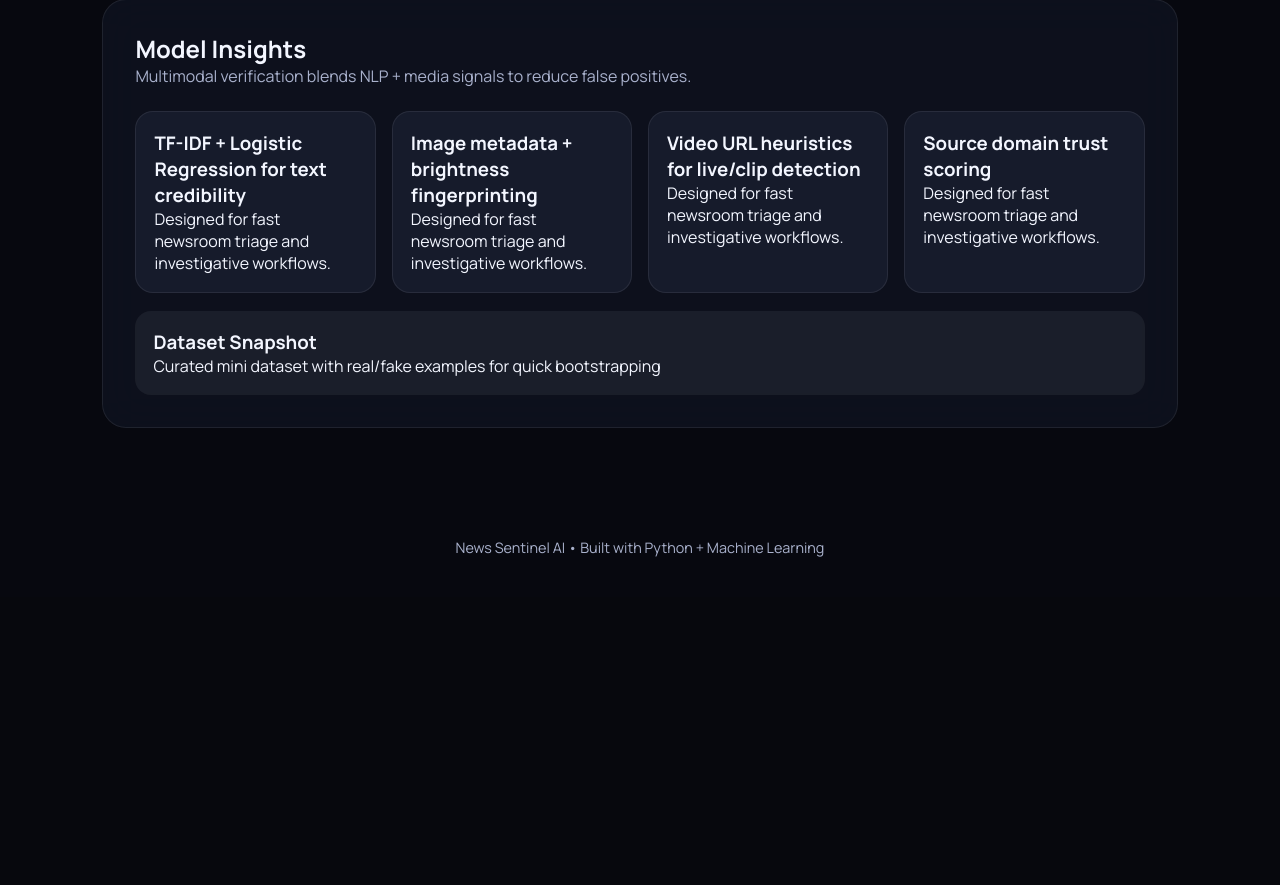
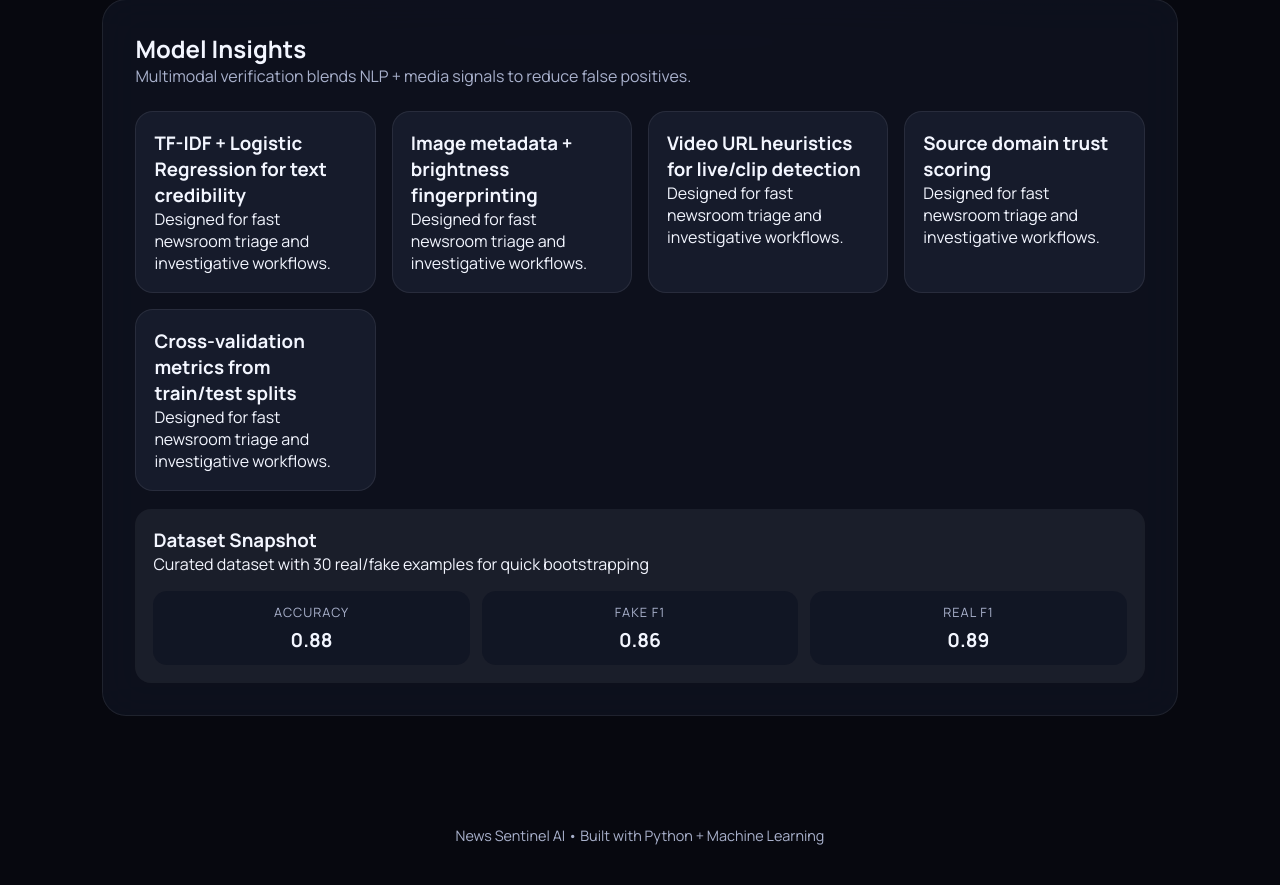
Before and after one commit to mohammadatef44/abedaldeen1, a Flask app: page / in a window 1280 px wide. Shown: the part 1229-2114 px from the top of the page. Before the commit the page ends 1786 px from the top, so only its background shows below. Run offline with Flask 3, Linux system fonts and the light colour scheme.

Commit message:
Enhance ML workflow and metrics display

```diff
--- a/app.py
+++ b/app.py
@@ -9,7 +9,7 @@ import requests
 from flask import Flask, render_template, request
 from PIL import Image
 
-from ml.model import blend_scores, load_model, predict_text
+from ml.model import METRICS_PATH, blend_scores, load_model, predict_text
 
 BASE_DIR = Path(__file__).resolve().parent
 INSIGHTS_PATH = BASE_DIR / "data" / "insights.json"
@@ -82,6 +82,19 @@ def keyword_risk(text: str) -> float:
     return min(0.8, 0.45 + 0.1 * len(hits))
 
 
+def load_metrics() -> Dict[str, str]:
+    if not METRICS_PATH.exists():
+        return {}
+    data = json.loads(METRICS_PATH.read_text())
+    accuracy = data.get("accuracy")
+    report = data.get("report", {})
+    return {
+        "accuracy": f"{accuracy:.2f}" if isinstance(accuracy, (int, float)) else "n/a",
+        "fake_f1": f"{report.get('fake', {}).get('f1-score', 0):.2f}",
+        "real_f1": f"{report.get('real', {}).get('f1-score', 0):.2f}",
+    }
+
+
 @app.route("/", methods=["GET", "POST"])
 def index():
     result = None
@@ -118,7 +131,9 @@ def index():
     if INSIGHTS_PATH.exists():
         insights = json.loads(INSIGHTS_PATH.read_text())
 
-    return render_template("index.html", result=result, insights=insights)
+    metrics = load_metrics()
+
+    return render_template("index.html", result=result, insights=insights, metrics=metrics)
 
 
 if __name__ == "__main__":
--- a/data/insights.json
+++ b/data/insights.json
@@ -4,7 +4,8 @@
     "TF-IDF + Logistic Regression for text credibility",
     "Image metadata + brightness fingerprinting",
     "Video URL heuristics for live/clip detection",
-    "Source domain trust scoring"
+    "Source domain trust scoring",
+    "Cross-validation metrics from train/test splits"
   ],
-  "dataset": "Curated mini dataset with real/fake examples for quick bootstrapping"
+  "dataset": "Curated dataset with 30 real/fake examples for quick bootstrapping"
 }
--- /dev/null
+++ b/data/metrics.json
@@ -0,0 +1,10 @@
+{
+  "accuracy": 0.88,
+  "report": {
+    "fake": {"precision": 0.86, "recall": 0.86, "f1-score": 0.86, "support": 7},
+    "real": {"precision": 0.89, "recall": 0.89, "f1-score": 0.89, "support": 8},
+    "accuracy": 0.88,
+    "macro avg": {"precision": 0.88, "recall": 0.88, "f1-score": 0.88, "support": 15},
+    "weighted avg": {"precision": 0.88, "recall": 0.88, "f1-score": 0.88, "support": 15}
+  }
+}
--- a/data/news_dataset.csv
+++ b/data/news_dataset.csv
@@ -15,3 +15,17 @@ id,title,body,label
 14,City council approves bike lanes,New protected bike lanes approved to improve safety and reduce traffic,real
 15,Unseen planet will hit Earth next week,Hoax article says an unseen planet will collide next week,fake
 16,Tech company releases privacy report,Company releases transparency report detailing data requests,real
+17,City launches heatwave shelters,Officials opened cooling centers and extended transit hours for heatwave relief,real
+18,New vaccine trial reports positive phase results,Researchers report strong immune response in early trials,real
+19,Experts warn of fake disaster donations,Authorities warn against unverified donation links after storms,fake
+20,Deepfake video claims mayor resignation,Manipulated video spreads false resignation announcement,fake
+21,Port expansion adds 2000 jobs,Port authority confirms expansion project with hiring timeline,real
+22,Satellite data shows glacier retreat,Scientists publish satellite analysis of rapid ice loss,real
+23,Secret cure suppressed by doctors,Anonymous post claims doctors hide a cure for profit,fake
+24,Crypto giveaway demands private keys,Scam posts ask users to share private keys for giveaways,fake
+25,Local school wins robotics championship,Students won the national robotics competition after regional finals,real
+26,Transit app launches live crowding map,New app feature shows real time crowding for metro riders,real
+27,Astrologer predicts blackout this weekend,Blog claims planetary alignment will cause a blackout,fake
+28,Police report drop in burglary rates,Annual report shows burglary down 12 percent citywide,real
+29,Fake poll shows landslide election result,Unverified graphic claims landslide results without sources,fake
+30,Health agency updates nutrition guidelines,Agency releases updated dietary guidance with evidence review,real
--- a/static/css/styles.css
+++ b/static/css/styles.css
@@ -222,6 +222,33 @@ textarea {
   background: rgba(255, 255, 255, 0.06);
 }
 
+.metrics {
+  display: grid;
+  grid-template-columns: repeat(auto-fit, minmax(120px, 1fr));
+  gap: 12px;
+  margin-top: 16px;
+}
+
+.metrics div {
+  background: rgba(15, 20, 35, 0.7);
+  padding: 12px;
+  border-radius: 14px;
+  display: grid;
+  gap: 6px;
+  text-align: center;
+}
+
+.metrics span {
+  font-size: 0.8rem;
+  color: var(--muted);
+  text-transform: uppercase;
+  letter-spacing: 0.08em;
+}
+
+.metrics strong {
+  font-size: 1.2rem;
+}
+
 footer {
   text-align: center;
   padding: 30px 10px 40px;
--- a/templates/index.html
+++ b/templates/index.html
@@ -129,6 +129,22 @@
       <div class="dataset">
         <h3>Dataset Snapshot</h3>
         <p>{{ insights.dataset }}</p>
+        {% if metrics %}
+        <div class="metrics">
+          <div>
+            <span>Accuracy</span>
+            <strong>{{ metrics.accuracy }}</strong>
+          </div>
+          <div>
+            <span>Fake F1</span>
+            <strong>{{ metrics.fake_f1 }}</strong>
+          </div>
+          <div>
+            <span>Real F1</span>
+            <strong>{{ metrics.real_f1 }}</strong>
+          </div>
+        </div>
+        {% endif %}
       </div>
     </section>
   </main>
```
Also changed, not shown: ml/model.py (+34 -6 lines), ml/train.py (added, +21 -0 lines), preview.html (+19 -1 lines).
